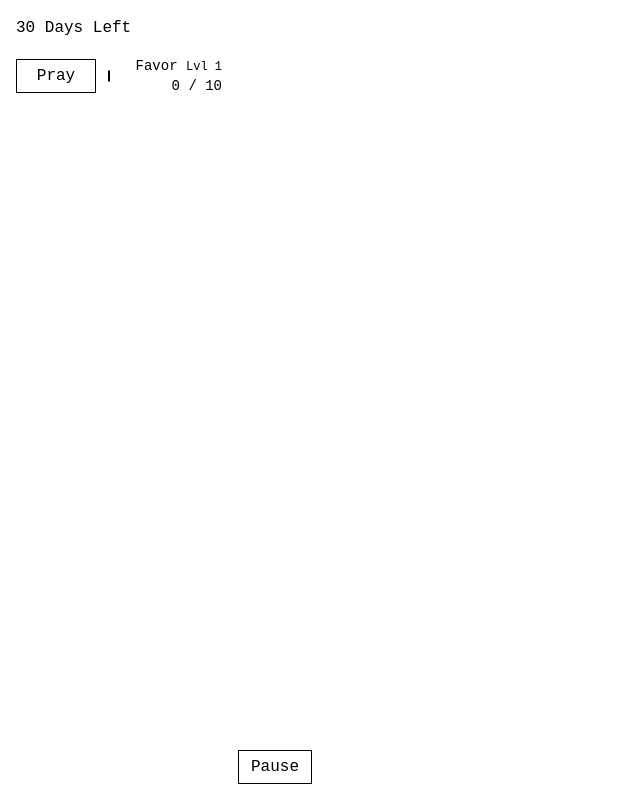
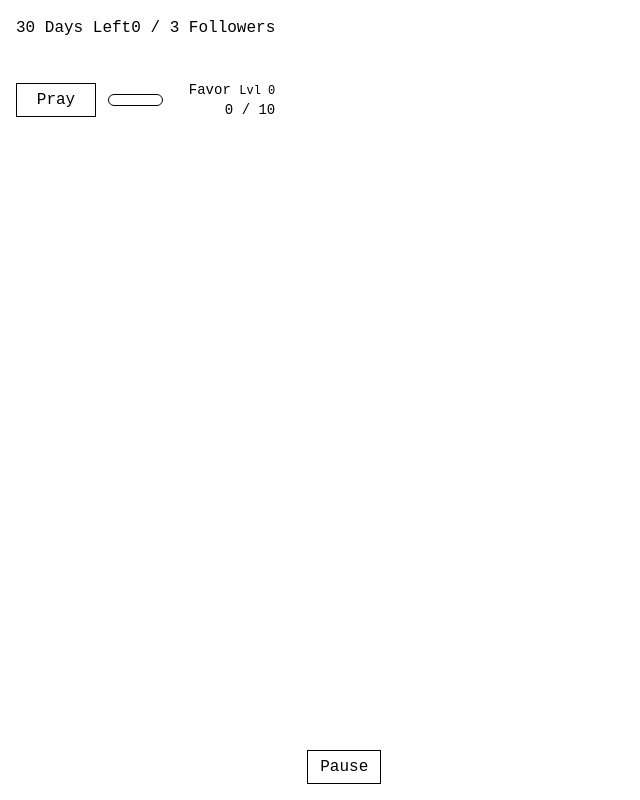
Before and after one commit to ashleyrevlett/github-gameoff-2024, a Vue app: page /game in a window 1280 px wide. Shown: the whole page, without its empty margins (0-640 px from the left). Built offline with nearby package versions, Linux system fonts and the light colour scheme.

Commit message:
Add buildings, simplify mechanics

```diff
--- /dev/null
+++ b/src/components/BuildingButton.vue
@@ -0,0 +1,33 @@
+<template>
+  <div class="flex flex-row gap-3 items-center mb-3">
+    <button class="btn" @click="actionCallback" :disabled="money < building.cost">{{ building.name }}</button>
+    <p class="text-xs text-gray-500">
+      Cost: ${{ building.cost }}
+      <span v-if="building.perSecond">gives +{{ building.perSecond.toFixed(1) }}/s {{ building.resourceAffected }}</span>
+    </p>
+  </div>
+</template>
+
+<script setup>
+import { onMounted } from 'vue';
+
+const props = defineProps({
+  building: {
+    type: Object,
+    required: true,
+  },
+  actionCallback: {
+    type: Function,
+    required: true,
+  },
+  money: {
+    type: Number,
+    required: true,
+  },
+});
+
+
+onMounted(() => {
+  console.log('building', props.building);
+});
+</script>
--- a/src/components/StatBar.vue
+++ b/src/components/StatBar.vue
@@ -14,9 +14,9 @@
     <ProgressBar :percentage="percentage" />
     <div class="ml-auto w-28 text-sm text-right">
       {{ label }} <span class="text-xs">Lvl {{ resource.level }}</span>
-      <br />{{ Math.floor(resource.current).toLocaleString() }} / {{ resource.max.toLocaleString() }}
+      <br />{{ resource.current }} / {{ resource.max.toLocaleString() }}
       <span v-if="resource.perSecond" class="text-xs block">
-        (<span v-if="resource.perSecond > 0">+</span>{{ resource.perSecond.toFixed(1) }}/s)
+        (<span v-if="resource.perSecond > 0">+</span>{{ resource.perSecond.toFixed(2) }}/s)
       </span>
     </div>
   </div>
--- a/src/components/Stats.vue
+++ b/src/components/Stats.vue
@@ -3,11 +3,10 @@
     <p>{{ gameStore.daysRemaining }} Days Left</p>
     <p class="text-right">
       <Transition name="fade">
-        <div v-if="followers?.unlocked">
-          {{ followers?.current.toFixed(2) }} / {{ followers?.max }} Followers
-          <div class="text-xs text-gray-500">Lvl ({{ followers?.level }})</div>
-          <div class="text-xs text-gray-500">
-            <span v-if="followers?.perSecond > 0">+{{ followers?.perSecond.toFixed(2) }}/sec</span><span v-else>&nbsp;</span>
+        <div>
+          {{ Math.round(followers?.current) }} / {{ followers?.max }} Followers
+          <div class="text-xs text-gray-500" v-if="followers?.perSecond > 0">
+            <span>+{{ followers?.perSecond.toFixed(2) }}/sec</span>
           </div>
           <span v-if="followerBlessings.length > 0">
             <p v-for="(blessing, index) in followerBlessings" class="text-xs text-gray-500" :key="index">
@@ -25,23 +24,23 @@
       label="Favor"
       :resource="favor"
       actionLabel="Pray"
-      :action="() => gameStore.triggerAction(favor)"
+      :action="() => gameStore.performAction(PLAYER_ACTIONS.PRAY)"
       :cooldown="0.1"
     />
     <StatBar
       label="Faith"
       :resource="faith"
       actionLabel="Preach"
-      :action="() => gameStore.triggerAction(faith)"
+      :action="() => gameStore.performAction(PLAYER_ACTIONS.PREACH)"
       :cooldown="0.1"
     />
-    <StatBar
+    <!-- <StatBar
       label="Love"
       :resource="love"
       actionLabel="Bless"
       :action="() => gameStore.triggerAction(love)"
       :cooldown="1"
-    />
+    /> -->
   </div>
 
 </template>
@@ -49,7 +48,7 @@
 <script setup>
 import { computed } from 'vue';
 import StatBar from '@/components/StatBar.vue';
-import { useGameStore } from '@/stores/gameStore';
+import { useGameStore, PLAYER_ACTIONS } from '@/stores/gameStore';
 
 const gameStore = useGameStore();
 const favor = computed(() => gameStore.resources.favor);
--- a/src/stores/gameStore.js
+++ b/src/stores/gameStore.js
@@ -1,6 +1,9 @@
 import { reactive } from 'vue';
 import { defineStore } from 'pinia';
 import { useNotificationStore } from './notificationStore';
+
+const SECONDS_PER_DAY = 15;
+const DAYS_PER_GAME = 30;
 
 const GAME_STATES = {
   MENU: 'menu',
@@ -10,8 +13,40 @@ const GAME_STATES = {
   LOST: 'lost',
 };
 
-const SECONDS_PER_DAY = 15;
-const DAYS_PER_GAME = 30;
+export const PLAYER_ACTIONS = {
+  PRAY: 'pray',
+  PREACH: 'preach',
+  RECRUIT: 'recruit',
+  ANNOIT: 'annoit',
+  TITHE: 'tithe',
+  PERFORM_MIRACLE: 'perform_miracle',
+  BLESS: 'bless'
+}
+
+export const BUILDINGS = {
+  SHRINE: {
+    name: 'Shrine',
+    icon: '🗿',
+    cost: 1,
+    resourceAffected: 'favor',
+    perSecond: 0.01,
+  },
+  TEMPLE: {
+    name: 'Temple',
+    icon: '🏛️',
+    cost: 1,
+    resourceAffected: 'favor',
+    perSecond: 0.01,
+  },
+  HOUSE: {
+    name: 'House',
+    icon: '🏠',
+    cost: 10,
+    resourceAffected: 'followers',
+    perSecond: null,
+    effect: 'followers.max += 1'
+  }
+}
 
 class Blessing {
   constructor(name, resourceType, perSecond, timeRemaining = 0) {
@@ -26,10 +61,9 @@ class Blessing {
   }
 }
 
-// Resource class to replace ResourceComponent
+// attributes and resources
 class Resource {
   constructor(resourceType, current = 0, max = 10, perSecond = 0, level = 1, unlocked = false, unlockedBy = undefined) {
-    // Make all properties reactive using ref or reactive
     const resource = reactive({
       resourceType,
       current,
@@ -39,8 +73,6 @@ class Resource {
       unlocked,
       unlockedBy
     });
-
-    // Return the reactive object
     return resource;
   }
 }
@@ -50,14 +82,9 @@ export const useGameStore = defineStore('gameStore', {
     elapsedTime: 0,
     maxTime: DAYS_PER_GAME * SECONDS_PER_DAY,
     gameState: GAME_STATES.PLAYING,
-    resources: {
-      favor: new Resource('favor', 0, 10, 0, 0, true),
-      faith: new Resource('faith', 0, 10, 0, 1, false, { resourceType: 'favor', level: 2 }),
-      followers: new Resource('followers', 0, 3, 0, 1, false, { resourceType: 'faith', level: 2 }),
-      love: new Resource('love', 0, 10, 0, 1, false, { resourceType: 'followers', level: 1 }),
-      money: new Resource('money', 100.0, 1000000.0, 0, 1, false, { resourceType: 'followers', level: 2 })
-    },
-    blessings: []
+    resources: {},
+    buildings: [],
+    blessings: [],
   }),
 
   getters: {
@@ -68,19 +95,22 @@ export const useGameStore = defineStore('gameStore', {
   },
 
   actions: {
+    initState() {
+      this.resources = {
+        favor: new Resource('favor', 0, 10, 0, 0, true),
+        faith: new Resource('faith', 0, 10, 0, 1, false, { resourceType: 'favor', level: 1 }),
+        followers: new Resource('followers', 0, 3, 0, 1, false, { resourceType: 'favor', level: 1 }),
+        money: new Resource('money', 0, 1000000.0, 0, 1, false, { resourceType: 'faith', level: 2 })
+        // love: new Resource('love', 0, 10, 0, 1, false, { resourceType: 'followers', level: 1 }),
+      }
+    },
+
     startGame() {
       // reset the game state
       this.gameState = GAME_STATES.PLAYING;
       this.elapsedTime = 0;
 
-      Object.values(this.resources).forEach(resource => {
-        resource.current = 0
-        resource.max = 10
-        resource.level = 1
-        resource.perSecond = 0
-        resource.unlocked = false
-      })
-      this.resources.favor.unlocked = true
+      this.initState();
     },
 
     pauseTimer() {
@@ -97,8 +127,11 @@ export const useGameStore = defineStore('gameStore', {
 
       this.elapsedTime += dt
 
-      // process blessings
+      // process blessing updates
       this.updateBlessings(dt)
+
+      // process building updates
+      this.updateBuildings(dt)
 
       // Update all resources
       Object.values(this.resources).forEach(resource => {
@@ -122,6 +155,13 @@ export const useGameStore = defineStore('gameStore', {
           resource.perSecond -= blessing.perSecond
           this.blessings = this.blessings.filter(b => b !== blessing)
         }
+      })
+    },
+
+    updateBuildings(dt) {
+      this.buildings.forEach(building => {
+        // console.log('updateBuilding!', building);
+        this.resources[building.resourceAffected].current += building.perSecond * dt
       })
     },
 
@@ -151,17 +191,13 @@ export const useGameStore = defineStore('gameStore', {
         const dependency = this.resources[resource.unlockedBy.resourceType]
         if (dependency && dependency.unlocked && dependency.level >= resource.unlockedBy.level) {
           resource.unlocked = true
-
-          // useNotificationStore().addNotification({
-          //   id: crypto.randomUUID(),
-          //   title: 'Unlocked',
-          //   message: `${resource.resourceType} is now unlocked!`
-          // })
         }
       }
     },
 
     checkLevelUp(resource) {
+      // this runs when the resource hits the max and will
+      // award a level up
       if (resource.current >= resource.max) {
 
         // have hit resource cap
@@ -174,8 +210,17 @@ export const useGameStore = defineStore('gameStore', {
             this.resources.followers.current += 1
             break;
           case 'favor':
+            // on favor level 1, grant follower
+            if (resource.level === 0) {
+              this.resources.followers.current += 1
+              useNotificationStore().addNotification({
+                id: crypto.randomUUID(),
+                title: 'Follower',
+                message: `Ka blesses you with a follower!`
+              })
+            }
             // favor causes a new blessing on level 2+
-            if (resource.level >= 2) {
+            if (resource.level >= 1) {
               const blessing = new Blessing(
                 'Ka blesses you with +.01 followers per second for 10 seconds',
                 'followers',
@@ -188,7 +233,7 @@ export const useGameStore = defineStore('gameStore', {
         }
 
         resource.level++
-        resource.max = Math.floor(resource.max * 1.6)
+        resource.max = Math.floor(resource.max * 2)
       }
     },
 
@@ -200,12 +245,67 @@ export const useGameStore = defineStore('gameStore', {
       }
     },
 
-    triggerAction(resource) {
+    triggerAction(resource, amount = 1) {
       // console.log('triggerAction!', resource.resourceType, resource);
       if (!resource.unlocked) return
-      resource.current = Math.min(resource.max, resource.current + 1) //  * resource.level
+      resource.current = Math.min(resource.max, resource.current + amount) //  * resource.level
       this.checkLevelUp(resource)
     },
 
+    performAction(action) {
+      console.log('performAction!', action);
+
+      switch (action) {
+        case PLAYER_ACTIONS.PRAY:
+          this.triggerAction(this.resources.favor, 1)
+          break;
+        case PLAYER_ACTIONS.PREACH:
+          this.triggerAction(this.resources.faith, 1)
+          break;
+        // case PLAYER_ACTIONS.RECRUIT:
+        //   this.triggerAction(this.resources.followers)
+        //   break;
+        // case PLAYER_ACTIONS.ANNOIT:
+        //   this.triggerAction(this.resources.priests)
+        //   break;
+      }
+    },
+
+    build(buildingType) {
+      console.log('build!', buildingType);
+
+      switch (buildingType) {
+        case 'shrine':
+          if (this.resources.money.current >= BUILDINGS.SHRINE.cost) {
+            this.resources.money.current -= BUILDINGS.SHRINE.cost
+            this.buildings.push(BUILDINGS.SHRINE)
+          }
+          break;
+        case 'temple':
+          if (this.resources.money.current >= BUILDINGS.TEMPLE.cost) {
+            this.resources.money.current -= BUILDINGS.TEMPLE.cost
+            this.buildings.push(BUILDINGS.TEMPLE)
+          }
+          break;
+        case 'house':
+          if (this.resources.money.current >= BUILDINGS.HOUSE.cost) {
+            this.resources.money.current -= BUILDINGS.HOUSE.cost
+            this.resources.followers.current += BUILDINGS.HOUSE.currentChange
+            this.buildings.push(BUILDINGS.HOUSE)
+          }
+          break;
+        default:
+          console.log('unknown building type', buildingType);
+      }
+    },
+
+    tithe() {
+      console.log('tithe!');
+      if (this.resources.faith.current < 10) return
+
+      this.resources.faith.current -= 10
+      this.resources.money.current += 10 * this.resources.followers.current
+    }
   }
+
 });
--- a/src/styles/main.css
+++ b/src/styles/main.css
@@ -16,6 +16,10 @@ body {
 
 h1, h2, h3, h4 {
   margin: 0.5rem 0;
+}
+
+button:disabled {
+  @apply opacity-50 cursor-not-allowed;
 }
 
 .btn {
```
Also changed, not shown: src/views/Game.vue (+41 -3 lines), 1 other file (tests, documents, lock files or other folders).
